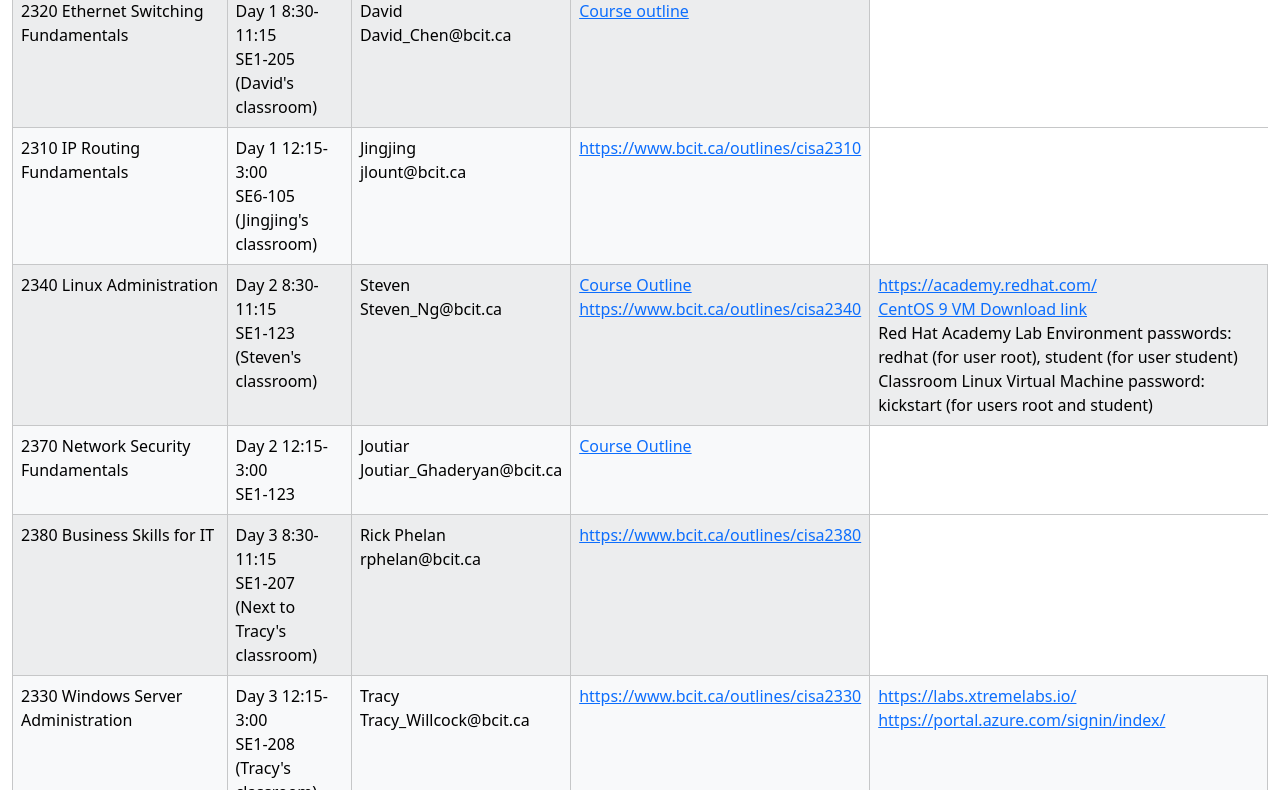
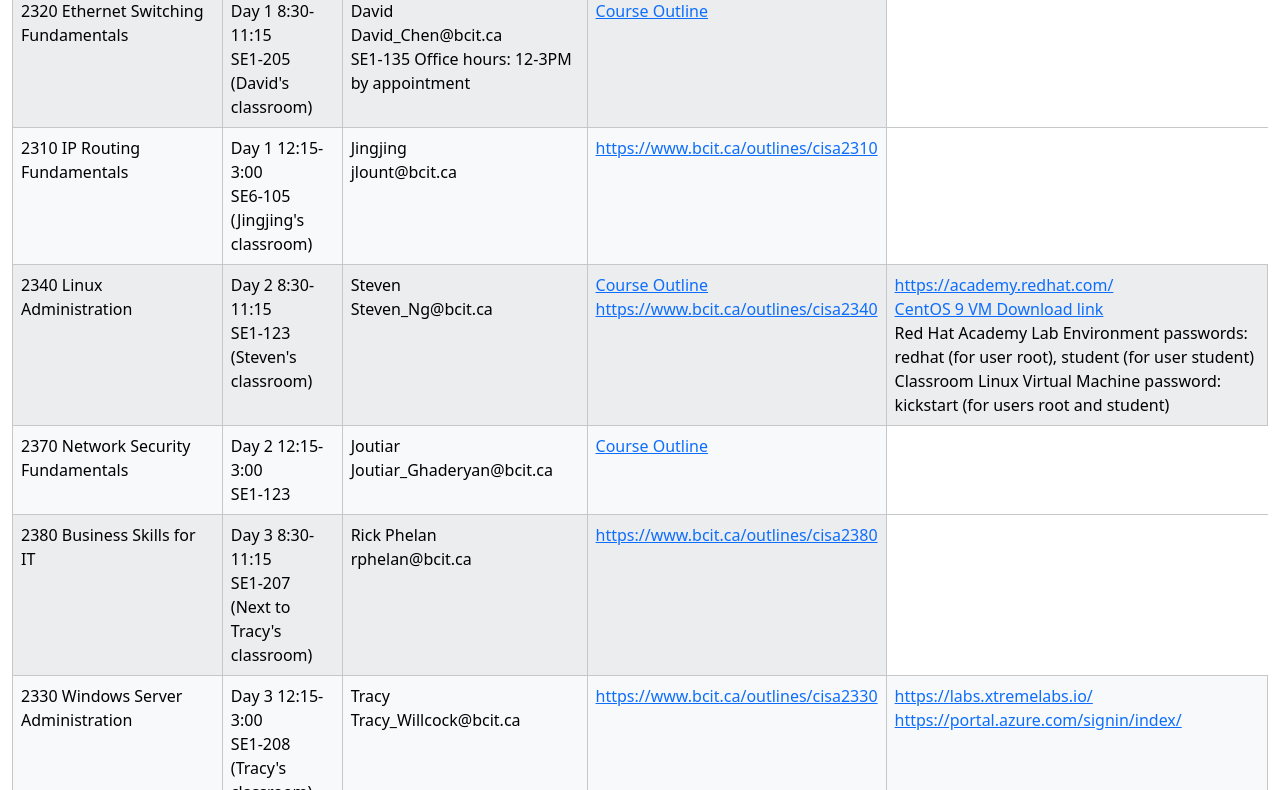
Before and after one commit to jl-bcit/jl-bcit.github.io, a plain HTML site: page index.html in a window 1280 px wide. Shown: the part 112-902 px from the top of the page. Drawn offline with nearby package versions, Linux system fonts and the light colour scheme.

Commit message:
Update with office hours

```diff
--- a/index.html
+++ b/index.html
@@ -45,8 +45,10 @@
                     <tr>
                         <td>2320 Ethernet Switching Fundamentals</td>
                         <td>Day 1 8:30-11:15<br>SE1-205 <br>(David's classroom)</td>
-                        <td>David<br>David_Chen@bcit.ca</td>
-                        <td><a href="https://www.bcit.ca/outlines/20261085854/">Course outline</a></td>
+                        <td>David<br>David_Chen@bcit.ca
+                        <br>SE1-135 Office hours: 12-3PM by appointment
+                        </td>
+                        <td><a href="https://www.bcit.ca/outlines/20261085854/">Course Outline</a></td>
                     </tr>
                     <tr>
                         <td>2310 IP Routing Fundamentals</td>
```
